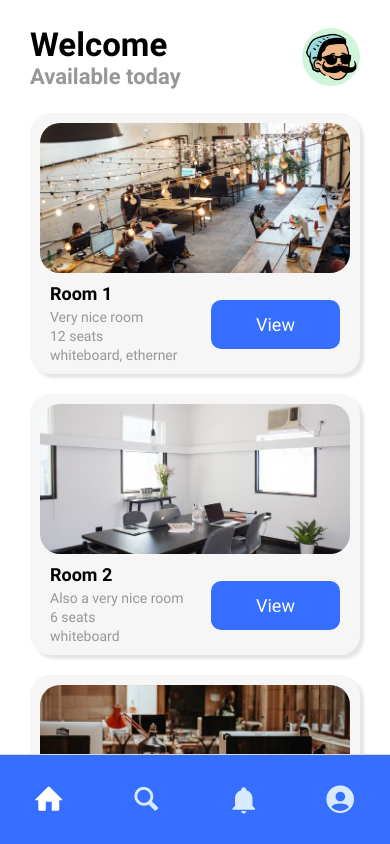
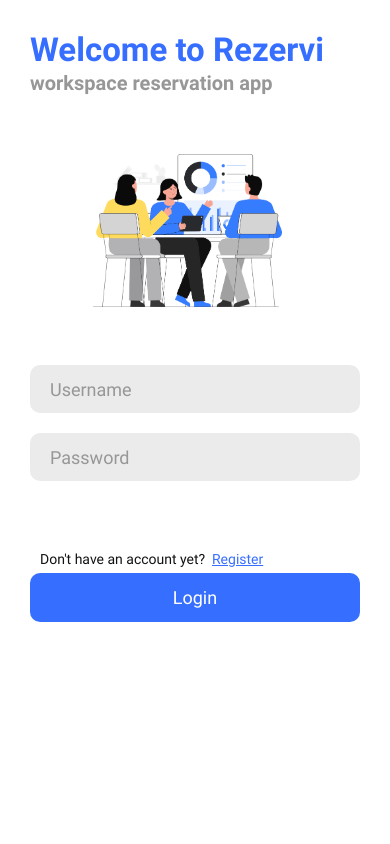
Before and after one commit to mtaa-rezervi/frontend, a React Native app: screen /Home in a window 390 px wide. Built offline with nearby package versions, Linux system fonts and the light colour scheme.

Commit message:
finished home screen

```diff
--- a/App.js
+++ b/App.js
@@ -47,9 +47,10 @@
         options={{
           tabBarIcon: ({color}) => <MaterialCommunityIcons style={styles.tabBarIcon} name='bell' size={30} color={color} />,
         }}/>
-      <Tab.Screen name="Profile" component={ProfileScreen} options={{
-        tabBarIcon: ({color}) => <Ionicons style={styles.tabBarIcon} name='person-circle-sharp' size={34} color={color} />,
-      }}/>
+      <Tab.Screen name="Profile" component={ProfileScreen}
+        options={{
+          tabBarIcon: ({color}) => <Ionicons style={styles.tabBarIcon} name='person-circle-sharp' size={34} color={color} />,
+        }}/>
     </Tab.Navigator>
   );
 };
@@ -69,9 +70,9 @@
         screenOptions={{
           headerShown: false
         }}>
-        {/* <Stack.Screen name='Login' component={LoginScreen} />
-        <Stack.Screen name='Register' component={RegisterScreen} /> */}
-        <Stack.Screen name='BottomTab' component={TabNavigator} />
+        <Stack.Screen name='Login' component={LoginScreen} />
+        <Stack.Screen name='Register' component={RegisterScreen} />
+        <Stack.Screen name='TabNavigator' component={TabNavigator} />
         <Stack.Screen name='Room' component={RoomScreen} />
       </Stack.Navigator>
     </NavigationContainer>
--- a/components/Listing.js
+++ b/components/Listing.js
@@ -10,6 +10,8 @@
 )};
 
 export default function Listing({ roomName, image, info, numSeats, amenities, buttonTitle, buttonAction }) {
+  image == '' || image.uri == '' ? image = require('../assets/images/room1.jpg') : image = image;
+
   return (
     <View style={styles.card}>
       <Image style={styles.image} source={image} />
@@ -27,11 +29,6 @@
 }
 
 const styles = StyleSheet.create({
-  textContainer: {
-    justifyContent: 'center',
-    flexDirection: 'column',
-    alignItems: 'flex-start',
-  },
   container: {
     justifyContent: 'space-between',
     flexDirection: 'row',
@@ -49,18 +46,25 @@
   },
   card: {
     width: 330,
-    height: 261,
+    //height: 261,
     borderRadius: 20,
     backgroundColor: colors.lightGrey,
     shadowColor: colors.black,
     shadowOffset: { width: 4, height: 4 },
     shadowOpacity: 0.1,
     shadowRadius: 3,
-    elevation: 3
+    elevation: 3,
+    paddingBottom: 7
   },
   heading: {
     paddingBottom: 5,
     color: colors.black,
+  },
+  textContainer: {
+    justifyContent: 'center',
+    flexDirection: 'column',
+    alignItems: 'flex-start',
+    width: 150
   },
   text: {
     paddingBottom: 3,
--- a/screens/Home.js
+++ b/screens/Home.js
@@ -1,9 +1,9 @@
-import React, { useState } from "react";
-import { ScrollView, FlatList, StyleSheet, SafeAreaView, View, Text} from "react-native";
+import React, { useState, useEffect } from "react";
+import { ActivityIndicator, ScrollView, FlatList, StyleSheet, SafeAreaView, View, Text} from "react-native";
 import { createBottomTabNavigator } from '@react-navigation/bottom-tabs';
 import { createNativeStackNavigator } from '@react-navigation/native-stack';
 
-//import { getValueFor } from "../SecureStore";
+import { getValueFor } from "../utils/SecureStore";
 
 import colors from '../styles/colors';
 import textStyle from "../styles/text";
@@ -11,73 +11,83 @@
 import ProfileIcon from "../components/Profile";
 import Listing from "../components/Listing";
 
-// const getRooms = async () => {
-//   try {
-//   	const token = await getValueFor('bearer');
-//     console.log(token);
+// const data = [
+// 	{
+// 		_id: 'aaaaaa',
+// 		roomName: 'Room 1',
+// 		info: 'Very nice room',
+// 		numSeats: 12,
+// 		amenities: ['whiteboard', 'etherner'],
+// 		thumbnail: require('../assets/images/room1.jpg')
+// 	},
+// 	{
+// 		_id: 'bbbbbb',
+// 		roomName: 'Room 2',
+// 		info: 'Also a very nice room',
+// 		numSeats: 6,
+// 		amenities: ['whiteboard'],
+// 		thumbnail: require('../assets/images/room2.jpg')
+// 	},
+// 	{
+// 		_id: 'cccccc',
+// 		roomName: 'Room 3',
+// 		info: 'Also a very nice room',
+// 		numSeats: 15,
+// 		amenities: ['whiteboard', 'projector'],
+// 		thumbnail: require('../assets/images/room3.jpg')
+// 	}
+// ]
 
-//     let requestHeaders = new Headers();
-//     requestHeaders.append('Accept', 'application/json');
-
-//     let auth = ('Bearer ' + token).replace(/"/g, '');
-//     requestHeaders.append('Authorization', auth);
-
-//     console.log(auth);
-
-//     const response = await fetch('https://mtaa-backend.herokuapp.com/rooms', {
-//         method: 'GET',
-//         headers: requestHeaders
-//     });
-//     const json = await response.json();
-//     alert(response.status);
-//     console.log(json);
-// 	} catch (error) {
-// 			console.error(error);
-// 	}
-// 	//return
-// }
-
-const data = [
-	{
-		_id: 'aaaaaa',
-		roomName: 'Room 1',
-		info: 'Very nice room',
-		numSeats: 12,
-		amenities: ['whiteboard', 'etherner'],
-		image: require('../assets/images/room1.jpg')
-	},
-	{
-		_id: 'bbbbbb',
-		roomName: 'Room 2',
-		info: 'Also a very nice room',
-		numSeats: 6,
-		amenities: ['whiteboard'],
-		image: require('../assets/images/room2.jpg')
-	},
-	{
-		_id: 'cccccc',
-		roomName: 'Room 3',
-		info: 'Also a very nice room',
-		numSeats: 15,
-		amenities: ['whiteboard', 'projector'],
-		image: require('../assets/images/room3.jpg')
-	}
-]
+let i = 0;
 
 export default function HomeScreen({ navigation }) {
-	const [selectedId, setSelectedId] = useState(null);
-	console.log(selectedId)
+	// const [selectedId, setSelectedId] = useState(null);
+	// console.log(selectedId)
+	const [isLoading, setLoading] = useState(true);
+  const [rooms, setData] = useState([]);
+
+	const getRooms = async () => {
+		try {
+			const token = await getValueFor('bearer');
+			//console.log(token);
+
+			let requestHeaders = new Headers();
+			requestHeaders.append('Accept', 'application/json');
+
+			let auth = ('Bearer ' + token).replace(/"/g, '');
+			requestHeaders.append('Authorization', auth);
+
+			const response = await fetch('https://mtaa-backend.herokuapp.com/rooms', {
+				method: 'GET',
+				headers: requestHeaders
+			});
+
+			const rooms = await response.json();
+			setData(rooms);
+		} catch (error) {
+				console.error(error);
+				alert('Something went wrong');
+		} finally {
+      setLoading(false);
+		}
+	}
+
+	useEffect(() => {
+		getRooms();
+	}, []);
+
+	//console.log(rooms)
 
 	const renderItem = ({ item }) => (
 		<View style={styles.listing}>
 			<Listing
-				roomName={item.roomName}
-				image={item.image}
+				roomName={item.name}
+				image={{uri: item.thumbnail_url}}
 				info={item.info}
-				numSeats={item.numSeats}
+				numSeats={item.number_of_seats}
 				amenities={item.amenities.join(', ')}
 				buttonTitle='View'
-				buttonAction={() => { navigation.navigate('Room', { _id: item._id, name: item.roomName })}}
+				buttonAction={() => { navigation.navigate('Room', { _id: item._id, name: item.name })}}
 			/>
 		</View>
   );
@@ -91,12 +101,14 @@
 				</View>
 				<ProfileIcon image={require('../assets/images/Avatar.png')} action={() => {navigation.navigate('Profile')}}/>
 			</View>
+			{isLoading || rooms == null ? <ActivityIndicator size='large' style={styles.activityIndicator} /> : (
 				<FlatList
-					data={data}
+					data={rooms}
 					renderItem={renderItem}
 					keyExtractor={item => item._id}
 					style={styles.listingContainer}
 				/>
+			)}
 		</SafeAreaView>
 	);
 }
@@ -128,5 +140,8 @@
 	},
 	listing: {
 		marginBottom: 20,
+	},
+	activityIndicator: {
+		flex: 1
 	}
 });
--- a/screens/Login.js
+++ b/screens/Login.js
@@ -1,6 +1,6 @@
 import React, { useState } from "react";
 import { StyleSheet, SafeAreaView, View, Text, Image } from "react-native";
-import { saveKeyValue } from "../SecureStore";
+import { saveKeyValue } from "../utils/SecureStore";
 import { useFonts } from 'expo-font';
 import AppLoading from 'expo-app-loading';
 
@@ -41,7 +41,7 @@
                 });
               }
 
-              navigation.navigate('Home');
+              navigation.navigate('TabNavigator');
           }
           else if(response.status == 404){
               alert(json.error.message);
@@ -91,7 +91,6 @@
           <StandardButton
             title='Login'
             action={() => login(username, password)}
-            //action={() => navigation.navigate('HomeScreen')}
           />
         </View>
     </SafeAreaView>
```
Also changed, not shown: utils/SecureStore.js (renamed from SecureStore.js). Lines whose indentation alone changed are shown as unchanged.
